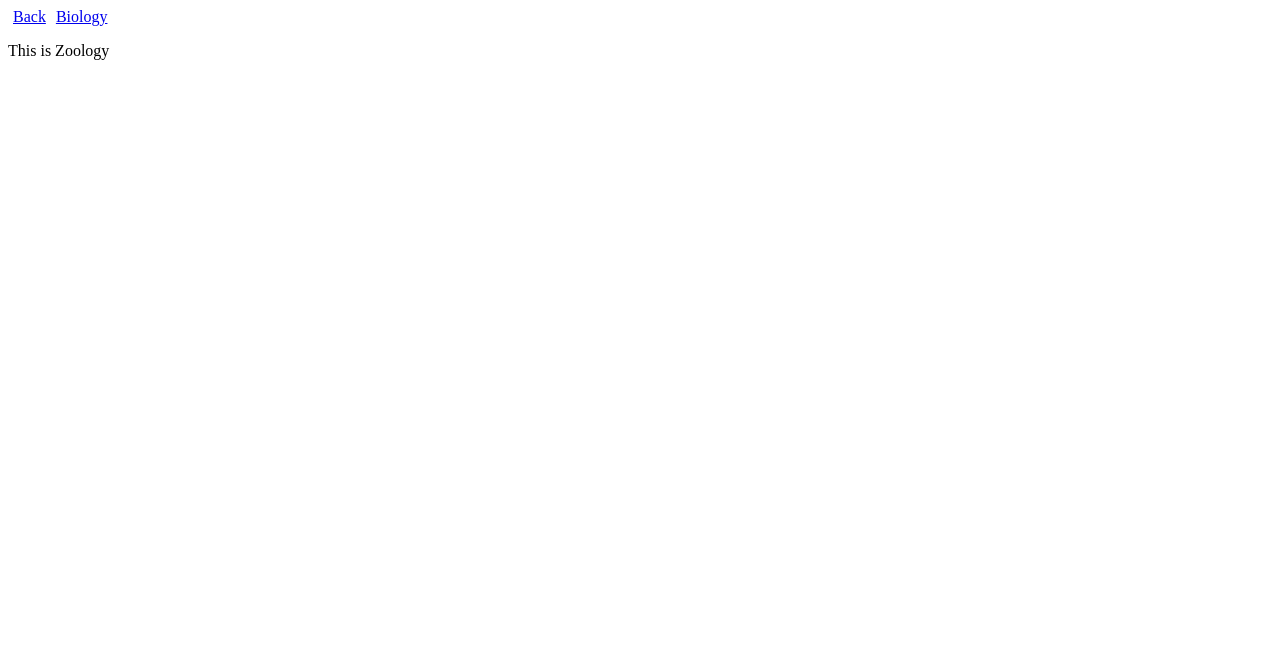
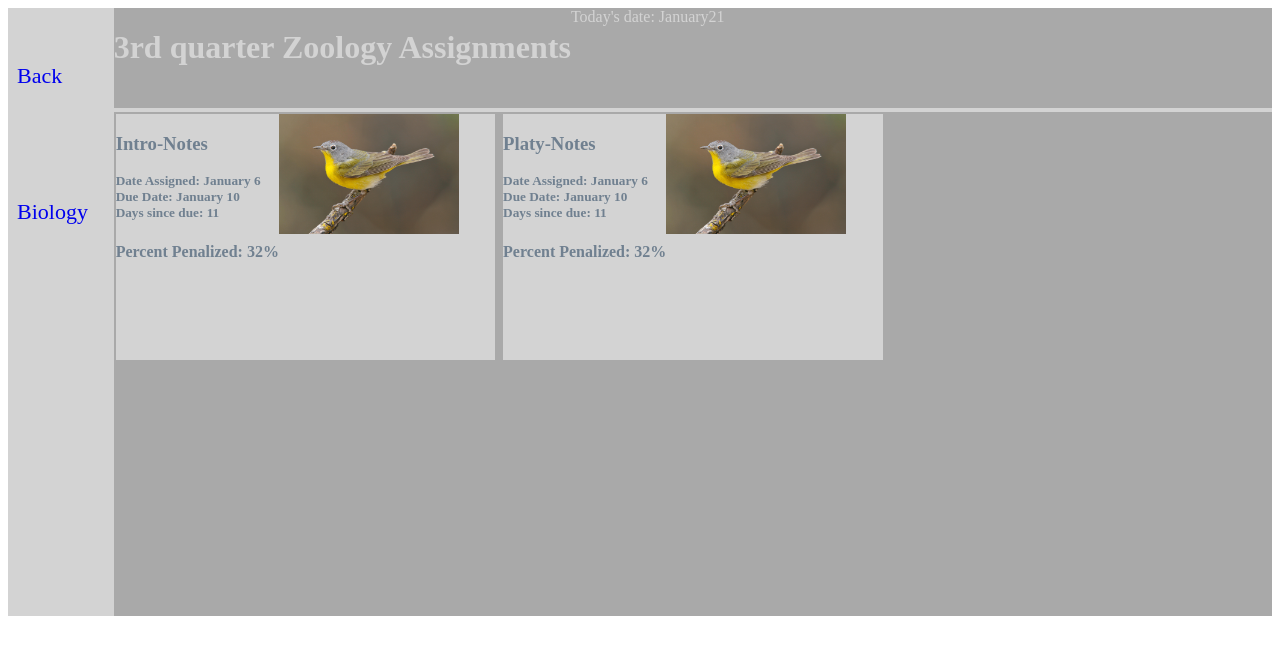
Before and after one commit to nwengert/hillcrest_biology_assignments, a React (Create React App) app: page /zoology in a window 1280 px wide. Shown: the top 654 px of the page. Built offline with nearby package versions, Linux system fonts and the light colour scheme.

Commit message:
pictures

```diff
--- a/src/App.js
+++ b/src/App.js
@@ -19,7 +19,7 @@ export default class App extends React.Component{
                     />
                     <Route
                         path='/zoology'
-                        render={(props) => <Zoology {...props} mm={mm} dd={dd}/>}
+                        render={(props) => <Zoology {...props} mm={mm} dd={dd} month={month}/>}
                     />
                 </Switch>
 
--- a/src/Biology.js
+++ b/src/Biology.js
@@ -2,17 +2,18 @@ import { Link } from 'react-router-dom'
 import React from 'react'
 import yellowBird from './images/yellowBird.jpg'
 import biologyPNG from './images/biology.png'
+import meiosis from './images/meiosis.jpeg'
 
 function Biology(props) {
     const pathname = window.location.pathname
     const bAssignments = [
         {
-            name: "Bird-Notes",
+            name: "Meiosis Packet",
             assignedMonth: 0,
             assignedDay: 6,
             dueMonth: 0,
             dueDay: 10,
-            picture: yellowBird
+            picture: meiosis
         },
         {
             name: "Origin of Birds",
@@ -59,7 +60,7 @@ function Biology(props) {
                     </div>
                     <div className='menu'>
                         <Link to="/"        className='link'>Back</Link>
-                        <Link to="/zoology" className='link'>I meant to click Zoology</Link>
+                        <Link to="/zoology" className='link'>Zoology</Link>
                     </div>
 
                     <div className='assignments'>
@@ -71,7 +72,7 @@ function Biology(props) {
                                                                 <h5>Days since due:    {props.dd - assignment.dueDay}</h5>
                                                                 <h4>Percent Penalized: {10 + (props.dd - assignment.dueDay)*2}%</h4>
                                                             </div>
-                                                            <img src={yellowBird} alt="yellow bird"/>
+                                                            <img src={assignment.picture} alt="yellow bird"/>
                                                         </div>
                                         )
                         }
--- a/src/Zoology.js
+++ b/src/Zoology.js
@@ -1,17 +1,55 @@
 import React from 'react'
 import { Link } from 'react-router-dom'
+import yellowBird from './images/yellowBird.jpg'
 
 
-function Zoology() {
+function Zoology(props) {
     const pathname = window.location.pathname
-
+    const zAssignments = [
+        {
+            name: "Intro-Notes",
+            assignedMonth: 0,
+            assignedDay: 6,
+            dueMonth: 0,
+            dueDay: 10,
+            picture: yellowBird
+        },
+        {
+            name: "Platy-Notes",
+            assignedMonth: 0,
+            assignedDay: 6,
+            dueMonth: 0,
+            dueDay: 10,
+            picture: yellowBird
+        }
+    ]
     return(
         <div>
             {pathname === '/zoology'&&
-                <div>
-                    <Link to="/"        className='link'>Back</Link>
-                    <Link to="/biology" className='link'>Biology</Link>
-                    <p>This is Zoology</p>
+                <div className='container'>
+                    <div className='header'>
+                        <h1 className='headerTitle'>3rd quarter Zoology Assignments</h1>
+                        <span>Today's date: {props.mm + props.dd}</span>
+                    </div>
+                    <div className='menu'>
+                        <Link to="/"        className='link'>Back</Link>
+                        <Link to="/biology" className='link'>Biology</Link>
+                    </div>
+
+                    <div className='assignments'>
+                        {zAssignments.map(assignment => <div className='assignment' key={assignment.name}>
+                                                            <div>
+                                                                <h3>{assignment.name}</h3>
+                                                                <h5>Date Assigned:     {props.month[assignment.assignedMonth]} {assignment.assignedDay}</h5>
+                                                                <h5>Due Date:          {props.month[assignment.dueMonth]} {assignment.dueDay}</h5>
+                                                                <h5>Days since due:    {props.dd - assignment.dueDay}</h5>
+                                                                <h4>Percent Penalized: {10 + (props.dd - assignment.dueDay)*2}%</h4>
+                                                            </div>
+                                                            <img src={yellowBird} alt="yellow bird"/>
+                                                        </div>
+                                        )
+                        }
+                    </div>
                 </div>
             }
         </div>
--- a/src/styles.css
+++ b/src/styles.css
@@ -1,6 +1,26 @@
 .link {
-    margin: 5px;
+    margin: 55px 0px 55px 9px;
+    font-size: 22px;
+    text-decoration: none;
+    font-style: bold;
 }
+.link:hover {
+    animation: spaceLetters 0.5s;
+}
+@keyframes spaceLetters{
+    0%{
+      letter-spacing: 0px;
+    }
+    20%{
+      color: red;
+    }
+    75%{
+      letter-spacing: 4px;
+    }
+    100%{
+      letter-spacing: 0px;
+    }
+  }
 .container {
     height: 100%;
     background-color: lightgray;
@@ -12,6 +32,8 @@
     background:darkgray;
     color: lightgray;
     grid-column: 2 / -1;
+    display: flex;
+    flex-direction: row;
 }
 .menu{
     grid-row: 1 / -1;
@@ -47,3 +69,6 @@ img {
     -webkit-animation-timing-function: ease-in-out;
     animation-timing-function: ease-in-out;
 }
+h5 {
+    margin: 0px;
+}
```
Also changed, not shown: src/images/meiosis.jpeg (added).
